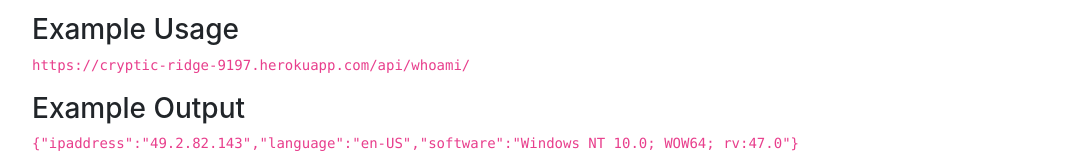
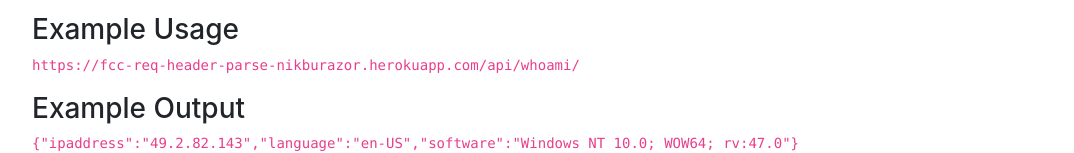
Before and after one commit to nikb-1/fcc-req-header-parse, a website: page public/index.html in a window 1280 px wide. Shown: the part 227-380 px from the top of the page, without its empty margins (53-1127 px from the left). Drawn offline with nearby package versions, Linux system fonts and the light colour scheme.

Commit message:
add heroku app url

```diff
--- a/public/index.html
+++ b/public/index.html
@@ -18,7 +18,7 @@
 		The API returns a JSON string with 3 properties; "ipaddress", "language", "software", all of which are derived from the request header<br/></p>
 
 		<h3>Example Usage</h3>
-		<p><code>https://cryptic-ridge-9197.herokuapp.com/api/whoami/</code></p>
+		<p><code>https://fcc-req-header-parse-nikburazor.herokuapp.com/api/whoami/</code></p>
 		<h3>Example Output</h3>
 		<p><code>{"ipaddress":"49.2.82.143","language":"en-US","software":"Windows NT 10.0; WOW64; rv:47.0"}</code></p>
 	</div>
```
